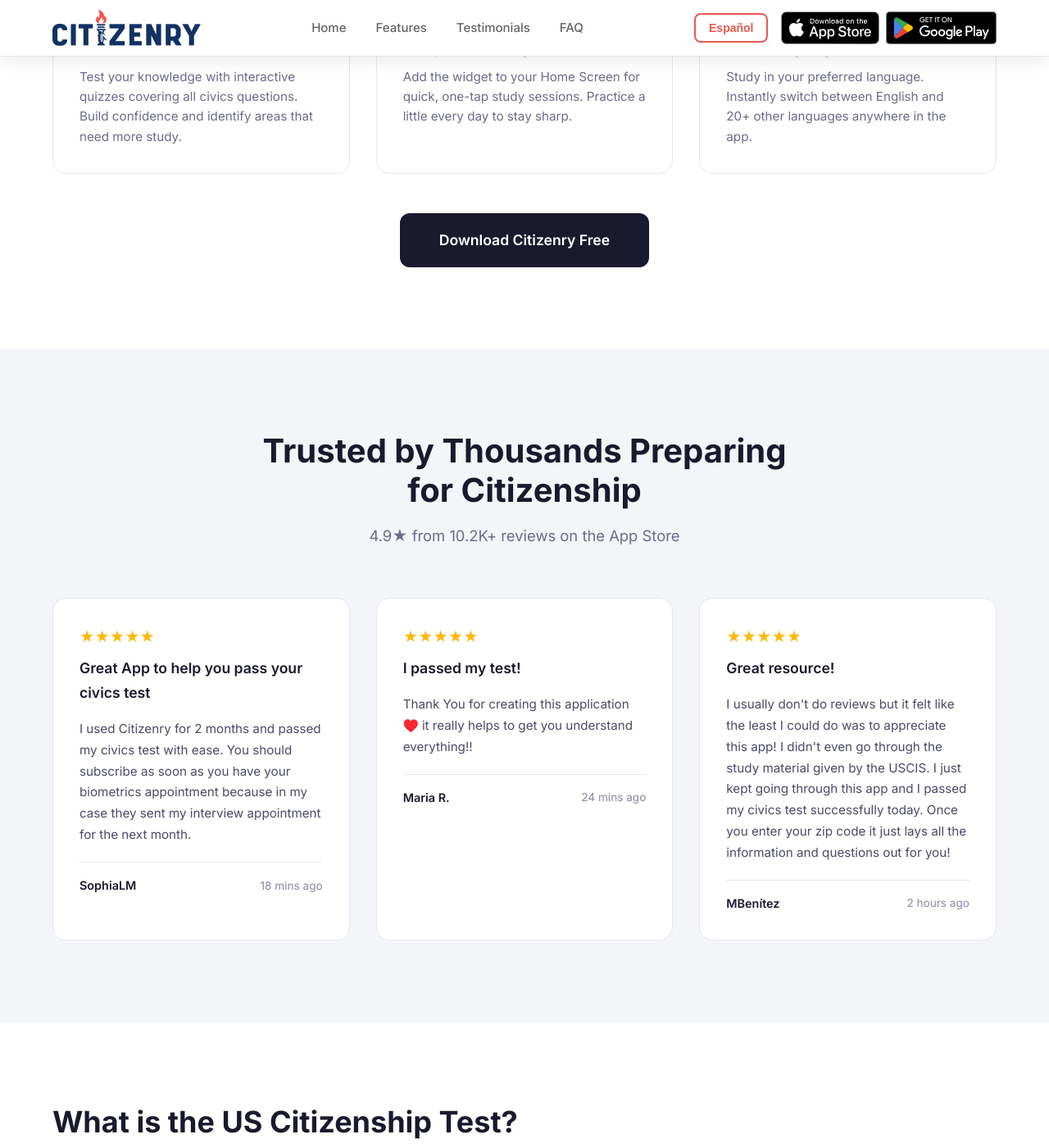
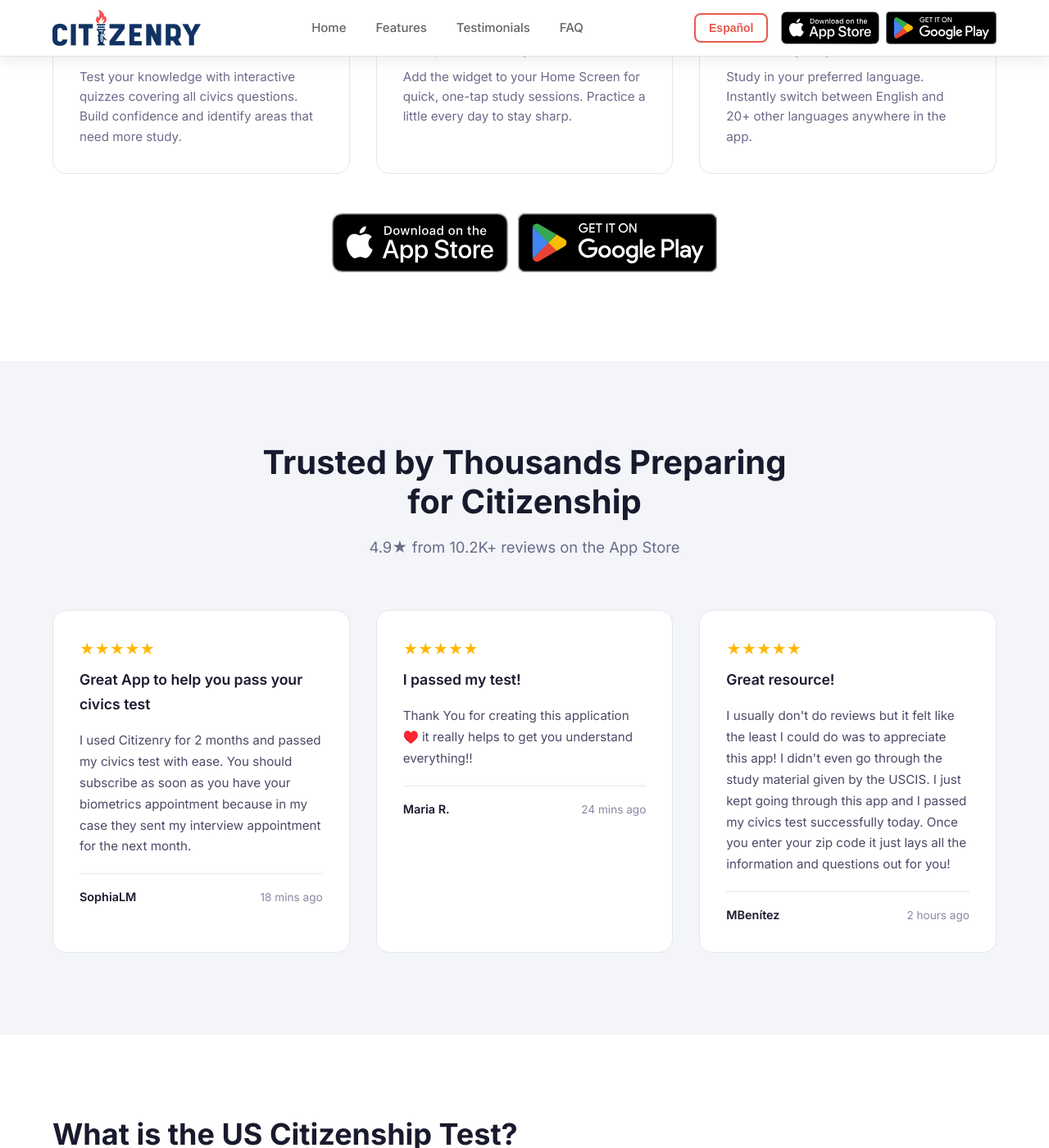
Before and after one commit to citizenryapp/citizenryapp.github.io, a Jekyll site: the page built from index.html, in a window 1280 px wide and 1400 px high, scrolled down 2682 px. Shown: the whole window at 82% size. Built offline with Jekyll 4.4.1, drawn with Linux system fonts in a browser that asks for light colours.

Commit message:
Download badges

```diff
--- a/css/style.css
+++ b/css/style.css
@@ -735,6 +735,10 @@ h1, h2, h3, h4, h5, h6 {
     text-align: center;
 }
 
+.features-cta.store-badges {
+    justify-content: center;
+}
+
 .btn-primary {
     display: inline-block;
     background: var(--text-primary);
--- a/index.html
+++ b/index.html
@@ -191,8 +191,13 @@ og_image: https://citizenryapp.com/assets/images/og-image.png
             </article>
         </div>
 
-        <div class="features-cta">
-            <a href="{{ site.app_store_url }}" class="btn-primary" target="_blank" rel="noopener" data-en="Download Citizenry Free" data-es="Descarga Citizenry Gratis">Download Citizenry Free</a>
+        <div class="features-cta store-badges">
+            <a href="{{ site.app_store_url }}" class="download-btn-large" target="_blank" rel="noopener">
+                <img src="/assets/images/app-store-badge-en.svg" alt="Download on the App Store" data-en="/assets/images/app-store-badge-en.svg" data-es="/assets/images/app-store-badge-es.svg">
+            </a>
+            <a href="{{ site.play_store_url }}" class="download-btn-large" target="_blank" rel="noopener">
+                <img src="/assets/images/google_play_badge_en.svg" alt="Get it on Google Play" data-en="/assets/images/google_play_badge_en.svg" data-es="/assets/images/google_play_badge_es.svg">
+            </a>
         </div>
     </div>
 </section>
```
